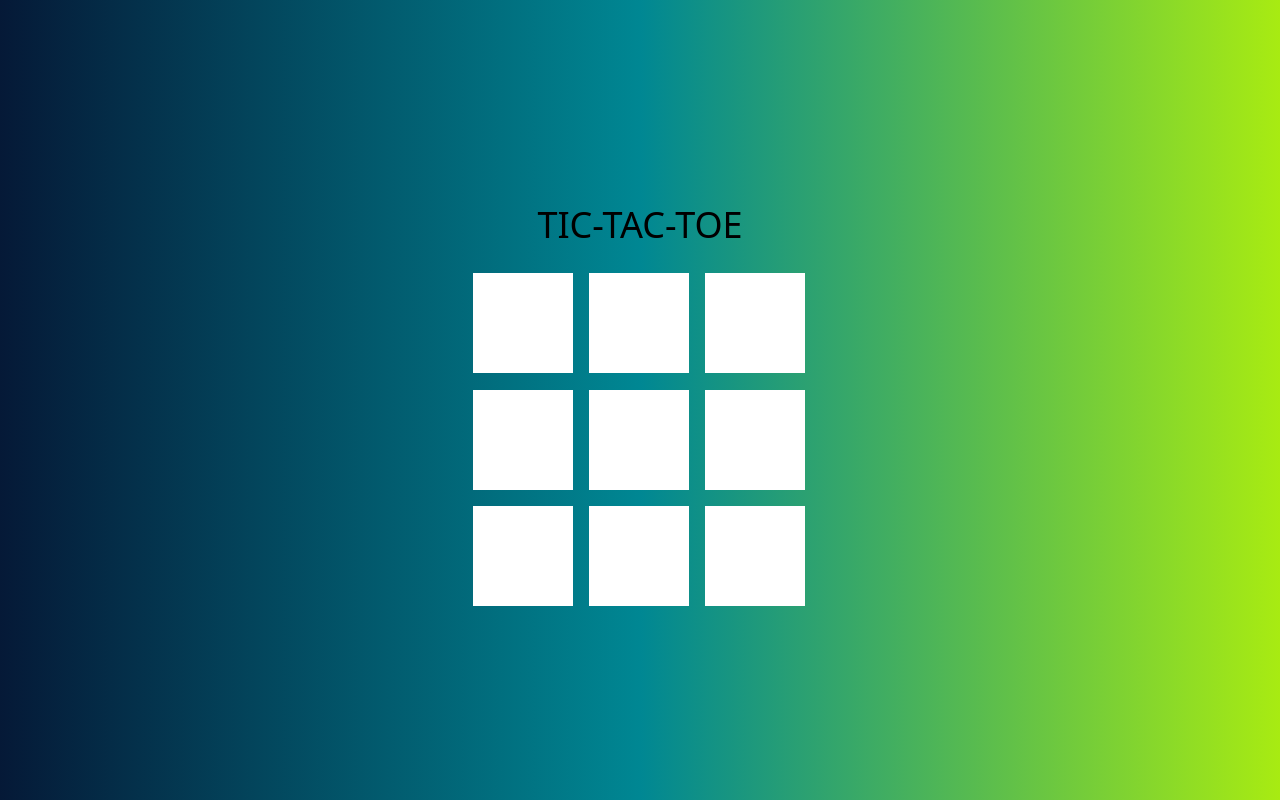
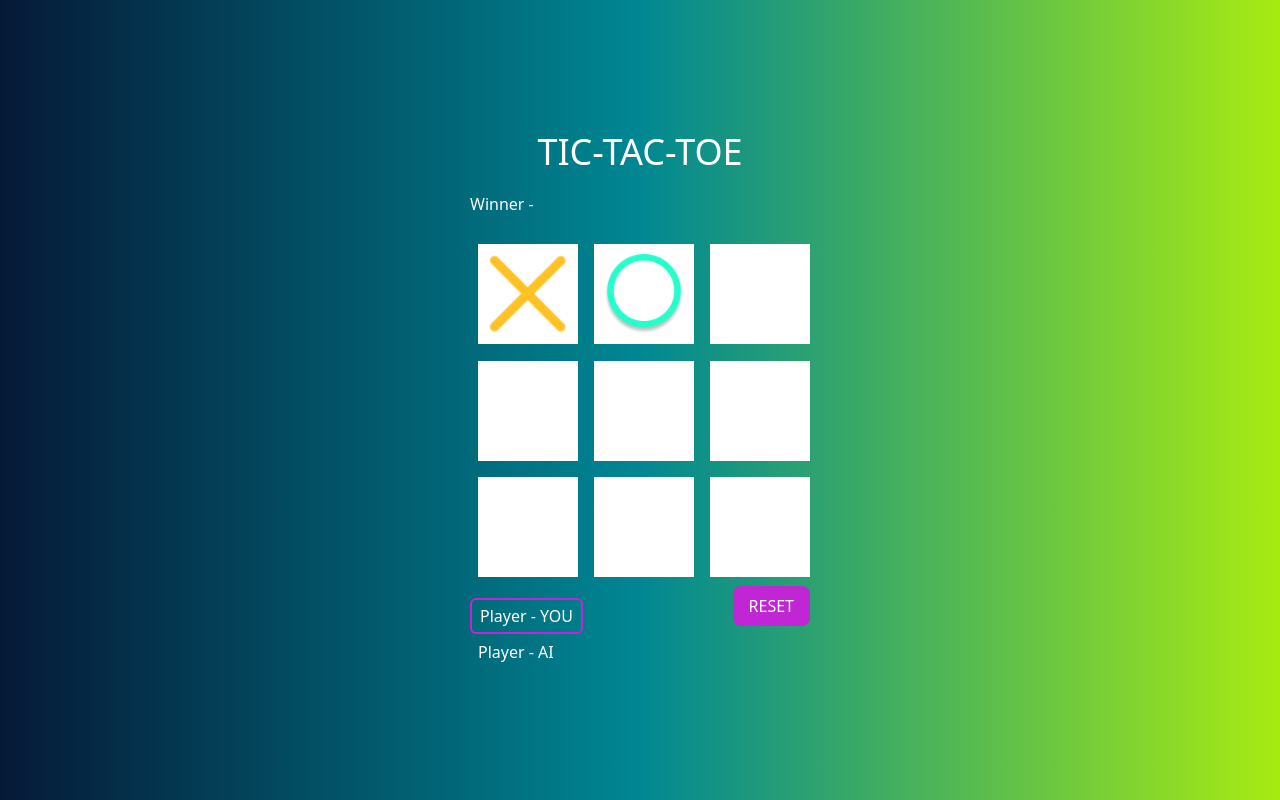
Before and after one commit to Ihore4ik/tic-tac-toe-clone, a React (Vite) app: page / in a window 1280 px wide. Both pictures are taken after a click on the element 523 px from the left and 323 px from the top of the page. Built offline with nearby package versions, Linux system fonts and the light colour scheme.

Commit message:
created basic functionality

```diff
--- a/src/App.jsx
+++ b/src/App.jsx
@@ -1,13 +1,78 @@
 import { useState } from "react";
 import Board from "./components/board";
+import { INITIALSTATE, WINNERPOSITIONS as pos } from "./assets/data/data";
 
 function App() {
-  const [board, setBoard] = useState(Array(9).fill(null));
+  const [board, setBoard] = useState(INITIALSTATE);
+  const [isX, setIsX] = useState(true);
+  const [winner, setWinner] = useState(false);
+  let player = isX ? "X" : "O";
 
+  const checkActivePlayer = (value) => {
+    return value === player ? "activePlayer" : "px-2 py-1";
+  };
+  const checkWinner = () => {
+    for (let [a, b, c] of pos) {
+      if (board[a] && board[a] === board[b] && board[b] === board[c]) {
+        return `${board[a] === "X" ? "YOU": "AI"}`;
+      }
+    }
+  };
+  const isDraw = () => {
+    return !isWinner && !board.includes(null) && `It's a draw!`;
+  };
+  const resetGame = () => {
+    setBoard(INITIALSTATE);
+    setIsX(true);
+  };
+  const isWinner = checkWinner();
+  const drar = isDraw();
+  const setValue = (ind) => {
+    if (board[ind] !== null) return;
+    const newArray = board.map((el, index) => (ind === index ? player : el));
+    setBoard(newArray);
+    setIsX(!isX);
+  };
+  const aiStep = () => {
+    if (player === "O") {
+      setTimeout(() => {
+        const arr = board.reduce(function (a, e, i) {
+          if (e === null) a.push(i);
+          return a;
+        }, []);
+        const newArr = [...board];
+        newArr[arr[0]] = player;
+        setBoard(newArr);
+        setIsX(!isX);
+      }, 1000);
+    }
+  };
+  !isX && aiStep();
   return (
-    <div className="flex items-center w-screen h-screen justify-center flex-col bg-gradient-to-r from-[#051937] via-[#008793]  to-[#a8eb12]">
-      <h1 className="uppercase text-4xl my-5 font-medium">Tic-Tac-Toe</h1>
-      <Board board={board}/>
+    <div className="flex items-center w-screen h-screen justify-center flex-col bg-gradient-to-r from-[#051937] via-[#008793]  to-[#a8eb12] text-white">
+      <div className="container w-[340px]">
+        <h1 className="uppercase text-center text-4xl mb-5 font-medium">
+          Tic-Tac-Toe
+        </h1>
+        <h2 className=" my-5">
+          Winner - {isWinner} {drar}
+        </h2>
+        <Board board={board} setValue={setValue} />
+        <div className="flex justify-between ">
+          <div className="flex flex-col h-[70px] justify-between mt-3">
+            <p className={`${checkActivePlayer("X")}`}>Player - YOU</p>
+            <p className={`${checkActivePlayer("O")}`}>Player - AI</p>
+          </div>
+          <div>
+            <button
+              className="py-2 px-4 font-medium bg-fuchsia-600 hover:bg-white hover:text-fuchsia-600 transition-all ease-linear delay-200 rounded-lg uppercase"
+              onClick={resetGame}
+            >
+              Reset
+            </button>
+          </div>
+        </div>
+      </div>
     </div>
   );
 }
--- /dev/null
+++ b/src/assets/data/data.js
@@ -0,0 +1,18 @@
+export const WINNERPOSITIONS = [
+  // horizontal
+  [0, 1, 2],
+  [3, 4, 5],
+  [6, 7, 8],
+  //   vertical
+  [0, 3, 6],
+  [1, 4, 7],
+  [2, 5, 8],
+  //   diagonal
+  [0, 4, 8],
+  [2, 4, 6],
+];
+// board
+// 0,1,2
+// 3,4,5
+// 6,7,8
+export const INITIALSTATE = Array(9).fill(null);
--- a/src/components/board/index.jsx
+++ b/src/components/board/index.jsx
@@ -1,11 +1,11 @@
 import React from "react";
 import Ceil from "../ceil";
 
-function Board({ board }) {
+function Board({ board, setValue }) {
   return (
     <div className="flex flex-wrap w-[350px] h-[350px]">
       {board.map((item, index) => (
-        <Ceil key={index} value={item} />
+        <Ceil key={index} value={item} setValue={() => setValue(index)} />
       ))}
     </div>
   );
--- a/src/components/ceil/index.jsx
+++ b/src/components/ceil/index.jsx
@@ -1,9 +1,18 @@
 import React from "react";
 
-function Ceil({value}) {
+function Ceil({ value, setValue }) {
   return (
-    <div className="w-[100px] m-2 h-[100px] bg-white flex items-center justify-center cursor-pointer hover:scale-105">
-        {value}
+    <div
+      className="w-[100px] m-2 h-[100px] bg-white flex items-center justify-center cursor-pointer hover:scale-105"
+      onClick={setValue}
+    >
+      {
+        value === "X" ? (
+        <img src="/src/assets/img/cross.png" className="w-[80%]" alt="cross" />
+      ) : value === "O" ? (
+        <img src="/src/assets/img/circle.png" className="w-[80%]" alt="circle" />
+      ) : null
+      }
     </div>
   );
 }
--- a/src/index.css
+++ b/src/index.css
@@ -7,18 +7,6 @@
   padding: 0;
   box-sizing: border-box;
 }
-
-/* :root {
-  font-family: Inter, system-ui, Avenir, Helvetica, Arial, sans-serif;
-  line-height: 1.5;
-  font-weight: 400;
-
-  color-scheme: light dark;
-  color: rgba(255, 255, 255, 0.87);
-  background-color: #242424;
-
-  font-synthesis: none;
-  text-rendering: optimizeLegibility;
-  -webkit-font-smoothing: antialiased;
-  -moz-osx-font-smoothing: grayscale;
-} */
+.activePlayer {
+  @apply border-fuchsia-600 border-2 rounded-md px-2 py-1;
+}
```
Also changed, not shown: src/assets/img/circle.png (added), src/assets/img/cross.png (added).
